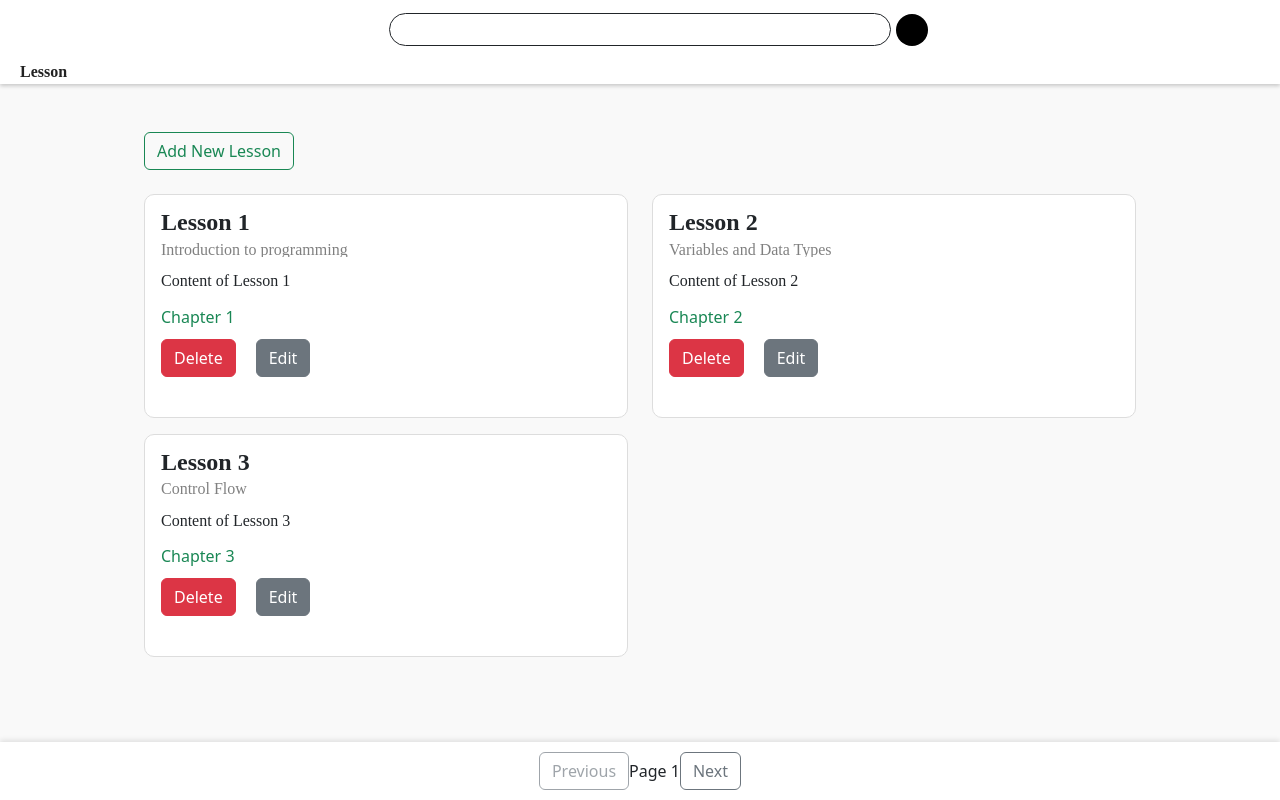
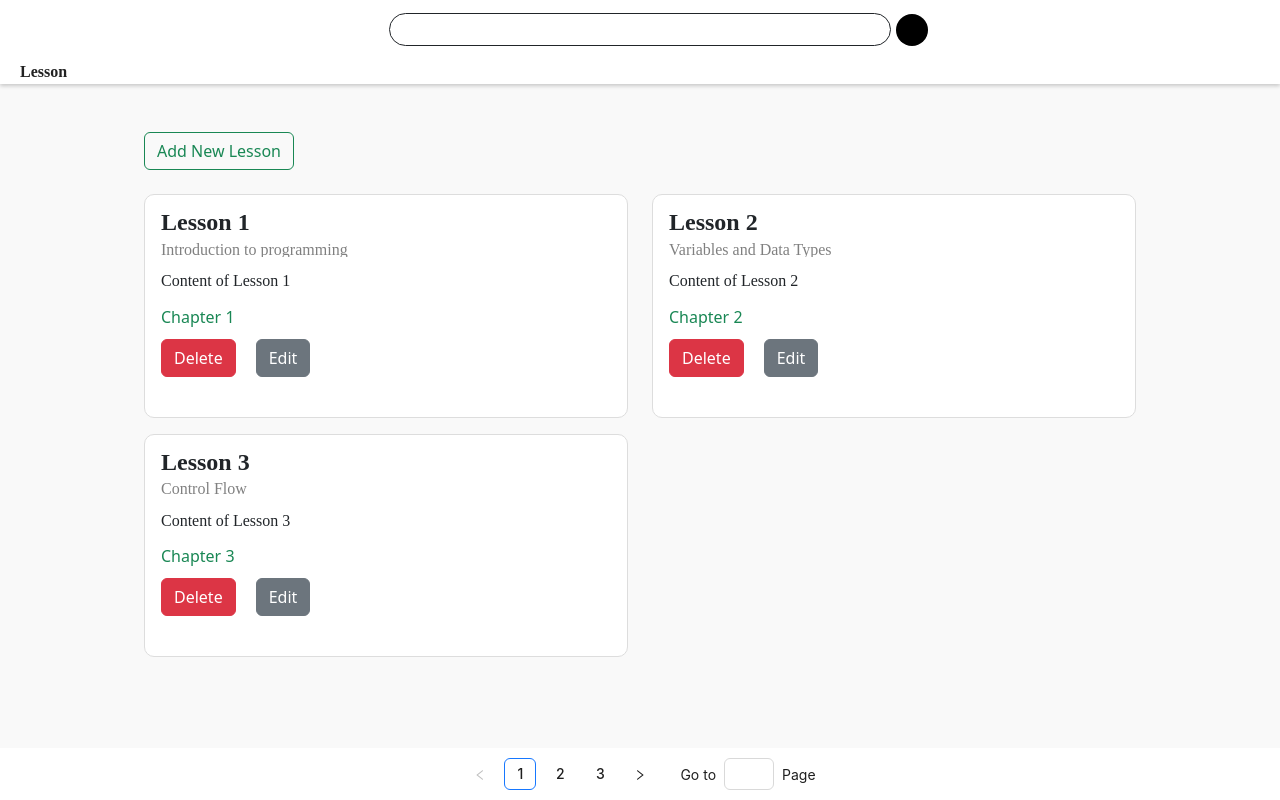
Before and after one commit to dangnh-andrew/lesson-hub, a React (Vite) app: page /lesson in a window 1280 px wide. Built offline with nearby package versions, Linux system fonts and the light colour scheme; some icons are missing.

Commit message:
1-1-2024 update pagination

```diff
--- a/package.json
+++ b/package.json
@@ -14,6 +14,7 @@
     "@ckeditor/ckeditor5-react": "^9.4.0",
     "@popperjs/core": "^2.11.8",
     "@reduxjs/toolkit": "^2.5.0",
+    "antd": "^5.22.7",
     "axios": "^1.7.9",
     "bootstrap": "^5.3.3",
     "i18next": "^24.2.0",
--- a/src/pages/Lesson/LessonList/index.tsx
+++ b/src/pages/Lesson/LessonList/index.tsx
@@ -3,6 +3,7 @@ import { useNavigate } from "react-router-dom";
 import LessonItem from "./components/LessonItem";
 import { CKEditor } from "@ckeditor/ckeditor5-react";
 import ClassicEditor from "@ckeditor/ckeditor5-build-classic";
+import { Pagination } from 'antd';
 
 const lessons = [
     { id: 1, title: "Lesson 1", description: "Introduction to programming", content: "Content of Lesson 1", chapter: "Chapter 1" },
@@ -28,7 +29,6 @@ const LessonListPage: React.FunctionComponent = () => {
     const [itemsPerPage] = useState(3); // Number of lessons per page
     const navigate = useNavigate();
 
-    // Pagination logic
     const indexOfLastLesson = currentPage * itemsPerPage;
     const indexOfFirstLesson = indexOfLastLesson - itemsPerPage;
     const currentLessons = lessonList.slice(indexOfFirstLesson, indexOfLastLesson);
@@ -93,16 +93,8 @@ const LessonListPage: React.FunctionComponent = () => {
         }));
     };
 
-    const handleNextPage = () => {
-        if (currentPage < Math.ceil(lessonList.length / itemsPerPage)) {
-            setCurrentPage(currentPage + 1);
-        }
-    };
-
-    const handlePrevPage = () => {
-        if (currentPage > 1) {
-            setCurrentPage(currentPage - 1);
-        }
+    const handlePageChange = (page: number) => {
+        setCurrentPage(page);
     };
 
     return (
@@ -119,38 +111,75 @@ const LessonListPage: React.FunctionComponent = () => {
 
                         {modalType === "add" ? (
                             <>
+                                <div className="modal-item">
+                                    <label>Title</label>
                                     <input
                                         type="text"
                                         name="title"
-                                    placeholder="Lesson Title"
                                         value={newLesson.title}
                                         onChange={handleInputChange}
+                                        placeholder="Enter lesson title"
                                     />
+                                </div>
+                                <div className="modal-item">
+                                    <label>Description</label>
                                     <textarea
                                         name="description"
-                                    placeholder="Lesson Description"
                                         value={newLesson.description}
                                         onChange={handleDescriptionChange}
+                                        placeholder="Enter lesson description"
                                     />
+                                </div>
+
+                                <div className="modal-item">
+                                    <label>Content</label>
                                     <CKEditor
                                         editor={ClassicEditor}
                                         data={newLesson.content}
                                         onChange={handleContentChange}
+                                        config={{
+                                            ckfinder: {
+                                                uploadUrl: '/upload',
+                                            },
+                                        }}
                                     />
-                                <select name="chapter" value={newLesson.chapter} onChange={handleChapterChange}>
+                                </div>
+
+                                <div className="modal-item">
+                                    <label>Chapter</label>
+                                    <select
+                                        name="chapter"
+                                        value={newLesson.chapter}
+                                        onChange={handleChapterChange}
+                                    >
                                         <option value="">Select Chapter</option>
-                                    {lessons.map((lesson) => (
-                                        <option key={lesson.id} value={lesson.chapter}>{lesson.chapter}</option>
+                                        {['Chapter 1', 'Chapter 2', 'Chapter 3', 'Chapter 4'].map((chapter, index) => (
+                                            <option key={index} value={chapter}>
+                                                {chapter}
+                                            </option>
                                         ))}
                                     </select>
-                                <button onClick={handleAddNewLesson} className="btn btn-outline-primary">Add Lesson</button>
+                                </div>
+
+                                <div className="modal-buttons">
+                                    <button onClick={handleCloseModal} className="btn btn-outline-secondary">
+                                        Cancel
+                                    </button>
+                                    <button onClick={handleAddNewLesson} className="btn btn-outline-primary">
+                                        Add
+                                    </button>
+                                </div>
                             </>
                         ) : (
                             <div className="delete-modal-content">
                                 <p>Are you sure you want to delete this lesson?</p>
                                 <div className="modal-buttons">
-                                    <button onClick={handleCloseModal} className="btn btn-outline-secondary">Cancel</button>
-                                    <button onClick={() => handleDelete(1)} className="btn btn-outline-danger">Delete</button>
+                                    <button onClick={handleCloseModal} className="btn btn-outline-secondary">
+                                        Cancel
+                                    </button>
+                                    <button onClick={() => handleDelete(1)} className="btn btn-outline-danger">
+                                        Delete
+                                    </button>
                                 </div>
                             </div>
                         )}
@@ -173,15 +202,15 @@ const LessonListPage: React.FunctionComponent = () => {
                 ))}
             </div>
 
-            {/* Pagination Controls */}
-            <div className="pagination-controls">
-                <button onClick={handlePrevPage} className="btn btn-outline-secondary" disabled={currentPage === 1}>
-                    Previous
-                </button>
-                <span>Page {currentPage}</span>
-                <button onClick={handleNextPage} className="btn btn-outline-secondary" disabled={currentPage === Math.ceil(lessonList.length / itemsPerPage)}>
-                    Next
-                </button>
+            <div className="pagination-container">
+                <Pagination
+                    current={currentPage}
+                    pageSize={itemsPerPage}
+                    total={lessonList.length}
+                    showLessItems
+                    onChange={handlePageChange}
+                    showQuickJumper
+                />
             </div>
         </div>
     );
--- a/src/scss/pages/_lesson.scss
+++ b/src/scss/pages/_lesson.scss
@@ -69,16 +69,23 @@
   overflow-y: auto;
 }
 
-.pagination-controls {
+/* Fix pagination to the bottom */
+.pagination-container {
   position: fixed;
   bottom: 0;
   left: 0;
   width: 100%;
   background-color: white;
-  padding: 10px 20px;
-  display: flex;
-  justify-content: center;
-  align-items: center;
-  box-shadow: 0 -2px 5px rgba(0, 0, 0, 0.1);
+  padding: 10px 0;
   z-index: 10;
 }
+
+ul.ant-pagination {
+  justify-content: center;
+}
+
+
+.modal-item label{
+  font-family: Poppins;
+  font-weight: 600;
+}
```
Lines whose indentation alone changed are shown as unchanged.
